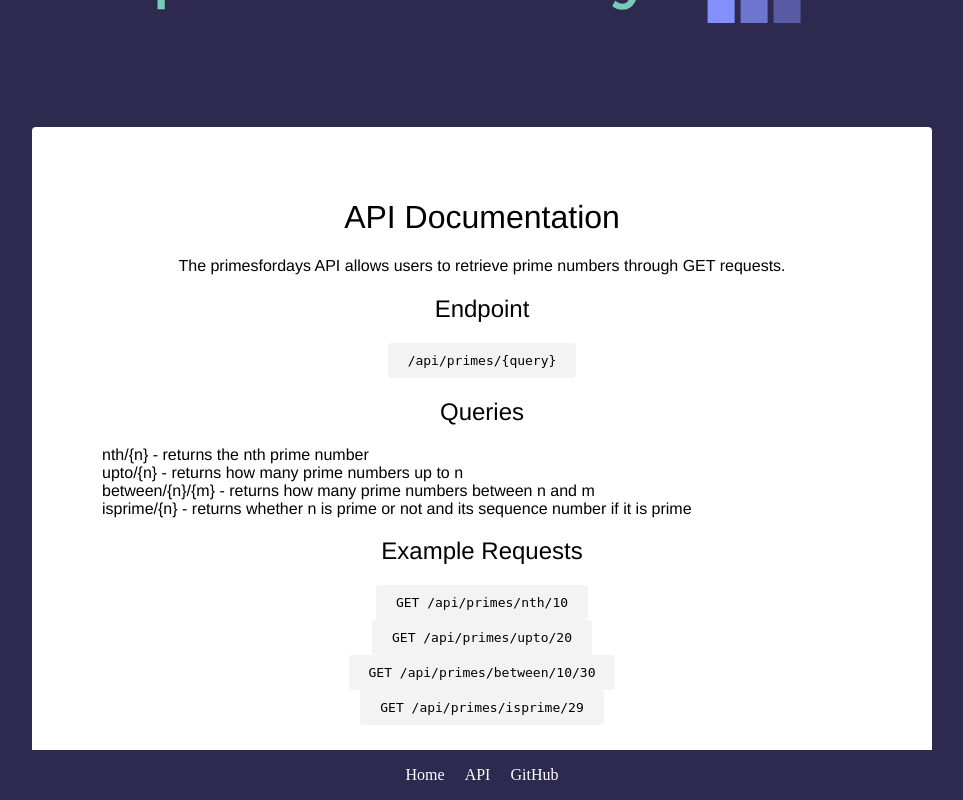
After one commit to GreenHew/prime-database, a Flask app: page /api in a window 1280 px wide. The commit adds this page. Shown: the whole page, without its empty margins (158-1121 px from the left). Run offline with Flask 2, Linux system fonts and the light colour scheme.

Commit message:
eb and rest

```diff
--- a/application.py
+++ b/application.py
@@ -3,7 +3,7 @@ from flask import Flask, Response, request, jsonify, redirect, url_for, render_t
 from flask_sslify import SSLify
 import os
 
-app = Flask(__name__, template_folder='templates', static_url_path='/static')
+app = Flask(__name__, template_folder='templates', static_url_path='/static', subdomain_matching=True)
 application = app
 
 if os.environ.get('USE_SSL') == 'true':
@@ -38,27 +38,30 @@ def render_template_from_input(search_type, text_input):
 
 
 def nth_prime_template(n, search_type):
-    nth_prime = endpoints.get_nth_prime_from_bin(n, '1e9', '1e6')
-    if nth_prime == -1:
+    resp, status = endpoints.get_nth_prime_from_bin(n, '1e9', '1e6')
+    if status == 404:
         return render_template('root.html', display="Number out of range", prev_choice=search_type)
+    nth_prime = resp['nth_prime']
     return render_template('root.html', display=f'The {n:,} prime number is {nth_prime:,}', prev_choice=search_type)
 
 
 def pi_n_template(n, search_type):
-    count = endpoints.get_prime_count_up_to_n(n, '1e9', '1e6')
-    if count == -1:
+    resp, status = endpoints.get_prime_count_up_to_n(n, '1e9', '1e6')
+    if status == 404:
         return render_template('root.html', display="Number out of range", prev_choice=search_type)
+    count = resp['count']
     return render_template('root.html', display=f'There are {count:,} prime numbers up to and including {n:,}', prev_choice=search_type)
 
 
 def primality_template(n, search_type):
-    sequence_number = endpoints.get_sequence_number_for_prime_n(n, '1e9', '1e6')
-    if sequence_number == -1:
-        return render_template('root.html', display=f'{n:,} is not a prime number', prev_choice=search_type)
-    if sequence_number == -2:
-        print(n)
+    resp, status = endpoints.get_sequence_number_for_prime_n(n, '1e9', '1e6')
+    if status == 404:
         return render_template('root.html', display="Number out of range", prev_choice=search_type)
-    return render_template('root.html', display=f'{n:,} is the {sequence_number:,} prime', prev_choice=search_type)
+    is_prime = resp['is_prime']
+    if is_prime:
+        sequence_number = resp['sequence_number']
+        return render_template('root.html', display=f'{n:,} is the {sequence_number:,} prime', prev_choice=search_type)
+    return render_template('root.html', display=f'{n:,} is not a prime number', prev_choice=search_type)
 
 
 def primes_from_n_to_m_template(text, search_type):
@@ -67,9 +70,10 @@ def primes_from_n_to_m_template(text, search_type):
         n, m = int(nm_range[0]), int(nm_range[1])
     except:
         return render_template('root.html', display="Number out of range.", prev_choice=search_type)
-    count = endpoints.get_prime_count_from_n_to_m(n, m, '1e9', '1e6')
-    if count == -1:
+    resp, status = endpoints.get_prime_count_from_n_to_m(n, m, '1e9', '1e6')
+    if status == 404:
         return render_template('root.html', display="Number out of range.", prev_choice=search_type)
+    count = resp['count']
     return render_template('root.html', display=f'There are {count:,} prime numbers from {n:,} to {m:,}', prev_choice=search_type)
 
 
@@ -78,15 +82,34 @@ def health():
     return Response('Ok')
 
 
-@app.route('/example_endpoint', methods=['GET', 'POST'])
-def example_endpoint():
-    resp, status = endpoints.example_endpoint(request.json)
+@app.route('/api', methods=['GET'])
+def api():
+    return render_template('api.html')
+
+
+@app.route('/api/primes/nth/<int:n>/', methods=['GET'])
+def get_nth_prime(n):
+    resp, status = endpoints.get_nth_prime_from_bin(n, '1e9', '1e6')
     return jsonify(resp), status
 
-# TODO: get_nth_prime
-# TODO: get_prime_count_from_n_to_m
-# TODO: sequence_number_for_prime_n
-# TODO: get_primes_from_n_to_m
+
+@app.route('/api/primes/upto/<int:n>/', methods=['GET'])
+def get_primes_upto_n(n):
+    resp, status = endpoints.get_prime_count_up_to_n(n, '1e9', '1e6')
+    return jsonify(resp), status
+
+
+@app.route('/api/primes/between/<int:n>/<int:m>', methods=['GET'])
+def get_primes_from_n_to_m(n, m):
+    resp, status = endpoints.get_prime_count_from_n_to_m(n, m, '1e9', '1e6')
+    return jsonify(resp), status
+
+
+@app.route('/api/primes/isprime/<int:n>/', methods=['GET'])
+def get_sequence_number_for_prime(n):
+    resp, status = endpoints.get_sequence_number_for_prime_n(n, '1e9', '1e6')
+    return jsonify(resp), status
+
 
 if __name__ == '__main__':
     app.run(host='0.0.0.0',
--- /dev/null
+++ b/static/css/api_styles.css
@@ -0,0 +1,70 @@
+.container{
+  background: #2E294E;
+  width: 100%;
+  min-height: 100vh;
+  display: flex;
+  align-items: center;
+  justify-content: center;
+  flex-direction: column;
+  font-family: 'Helvetica', sans-serif;
+}
+container::after{
+  content: '';
+  display: block;
+  height: 50px; /* Set same as footer's height */
+}
+#logo img{
+  width: 650px;
+  position: relative;
+  top: -100px;
+}
+.content{
+  background: #fff;
+  width: 90%;
+  max-width: 800px;
+  padding: 50px;
+  border-radius: 4px;
+  text-align: center;
+  position: relative;
+  top: 0px;
+}
+h1, h2{
+  font-weight: normal;
+}
+code{
+  background: #F3F3F3;
+  padding: 10px 20px;
+  display: inline-block;
+  border-radius: 4px;
+}
+ul{
+  list-style: none;
+  text-align: left;
+  padding: 0 20px;
+}
+.footer {
+  background-color: #2E294E;
+  display: flex;
+  align-items: center;
+  justify-content: space-between;
+  padding: 20px;
+  color: #fff;
+}
+.footer-links {
+  background-color: #2E294E;
+  position: absolute;
+  bottom: 0;
+  width: 100%;
+  display: flex;
+  justify-content: center;
+  align-items: center;
+  height: 50px;
+}
+.footer-links a {
+  color: #fff;
+  margin: 0 10px;
+  text-decoration: none;
+}
+.footer-links a:hover {
+  color: #8390FA;
+}
--- /dev/null
+++ b/templates/api.html
@@ -0,0 +1,49 @@
+<!DOCTYPE html>
+<html lang="en">
+    <link rel="shortcut icon" type="image/png" href="../static/images/favicon.png"/>
+    <head>
+        <meta name="viewport" content="width=device-width, initial-scale=1.0">
+        <title>API</title>
+        <link rel="stylesheet" href="../static/css/api_styles.css">
+    </head>
+    <body style="margin: 0;">
+      <div class="container">
+        <a href="https://www.primesfordays.com" id="logo">
+            <img src="../static/images/primesfordays-logo.png" alt="Logo">
+        </a>
+
+        <script>
+          document.getElementById("logo").addEventListener("click", function(event) {
+            event.preventDefault();
+            window.location.href = "http://127.0.0.1:5000/ ";
+          });
+        </script>
+
+        <div class="content">
+          <h1>API Documentation</h1>
+          <p>The primesfordays API allows users to retrieve prime numbers through GET requests.</p>
+          <h2>Endpoint</h2>
+          <code>/api/primes/{query}</code>
+          <h2>Queries</h2>
+          <ul>
+            <li>nth/{n} - returns the nth prime number</li>
+            <li>upto/{n} - returns how many prime numbers up to n</li>
+            <li>between/{n}/{m} - returns how many prime numbers between n and m</li>
+            <li>isprime/{n} - returns whether n is prime or not and its sequence number if it is prime</li>
+          </ul>
+          <h2>Example Requests</h2>
+          <code>GET /api/primes/nth/10</code><br>
+          <code>GET /api/primes/upto/20</code><br>
+          <code>GET /api/primes/between/10/30</code><br>
+          <code>GET /api/primes/isprime/29</code>
+        </div>
+    </div>
+    <footer>
+      <div class="footer-links">
+        <a href="https://www.primesfordays.com/">Home</a>
+        <a href="https://www.primesfordays.com/api">API</a>
+        <a href="https://github.com/GreenHew/prime-database">GitHub</a>
+      </div>
+    </footer>
+</body>
+</html>
```
Also changed, not shown: static/css/styles.css (+26 -0 lines), templates/root.html (+17 -3 lines), static/images/primesfordays-logo.png, static/images/primesfordays-logo2.png (deleted), 2 other files.
